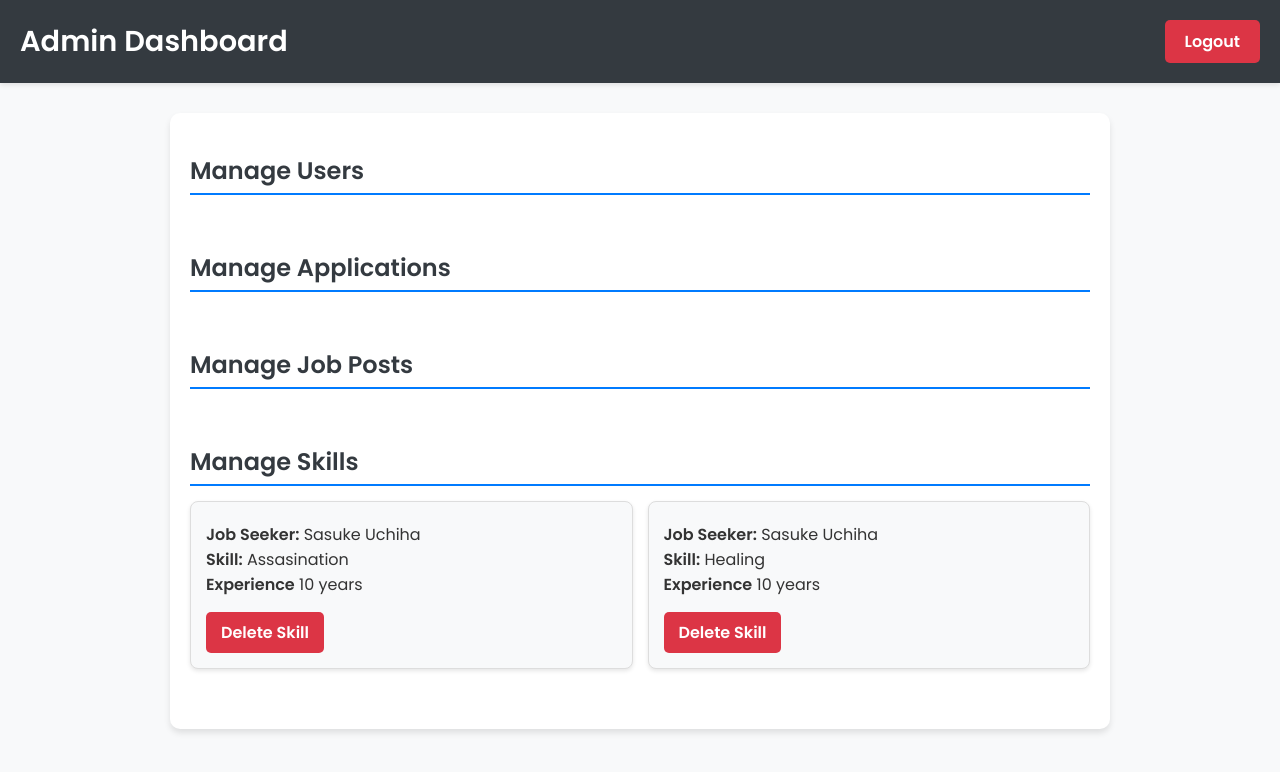
After one commit to Akhlakur07/Job-Hunt, a Django app: template jobs/templates/jobs/admin_dashboard.html in a window 1280 px wide. The commit adds this page. Shown: the top 772 px of the page. Run offline with Django 5.2, Linux system fonts and the light colour scheme; the template is opened without the code that fills it: values that come from a table or form of the project are taken from there, others are empty; data comes from the database, SQL or seed files in the repository; both versions use the stored data as it was after the commit.

Commit message:
Admin Panel Added

```diff
--- a/jobs/models.py
+++ b/jobs/models.py
@@ -3,6 +3,7 @@ from django.db import models
 class user(models.Model):
     username = models.CharField(max_length=100, primary_key=True)
     password = models.CharField(max_length=100, unique=True)
+    is_admin = models.BooleanField(default=False)
     address = models.CharField(max_length=300, null=True, blank=True)
     bio = models.CharField(max_length=400, null=True, blank=True)
     profile_pic = models.ImageField(upload_to="profile_pics", blank=True)
--- /dev/null
+++ b/jobs/static/jobs/admin_dashboard.css
@@ -0,0 +1,122 @@
+@import url('https://fonts.googleapis.com/css2?family=Poppins:wght@400;600&display=swap');
+
+body {
+    font-family: 'Poppins', sans-serif;
+    margin: 0;
+    padding: 0;
+    background-color: #f8f9fa;
+    color: #333;
+}
+
+header {
+    background: #343a40;
+    color: #fff;
+    padding: 20px;
+    display: flex;
+    justify-content: space-between;
+    align-items: center;
+    box-shadow: 0 2px 5px rgba(0, 0, 0, 0.1);
+}
+
+header h1 {
+    margin: 0;
+    font-size: 1.8rem;
+}
+
+header .logout a {
+    background: #dc3545;
+    color: #fff;
+    padding: 10px 20px;
+    border-radius: 5px;
+    text-decoration: none;
+    font-weight: bold;
+    transition: background 0.3s ease;
+}
+
+header .logout a:hover {
+    background: #b02a37;
+}
+
+main {
+    max-width: 900px;
+    margin: 30px auto;
+    padding: 20px;
+    background: #fff;
+    border-radius: 10px;
+    box-shadow: 0 4px 6px rgba(0, 0, 0, 0.1);
+}
+
+section {
+    margin-bottom: 40px;
+}
+
+section h2 {
+    font-size: 1.5rem;
+    color: #343a40;
+    border-bottom: 2px solid #007bff;
+    padding-bottom: 5px;
+    margin-bottom: 15px;
+}
+
+.list-container {
+    display: flex;
+    flex-wrap: wrap;
+    gap: 15px;
+}
+
+.item {
+    background: #f8f9fa;
+    border: 1px solid #ddd;
+    padding: 15px;
+    border-radius: 8px;
+    flex: 1 1 calc(45% - 20px);
+    box-shadow: 0 2px 4px rgba(0, 0, 0, 0.1);
+}
+
+.item p {
+    margin: 5px 0;
+}
+
+.btn {
+    display: inline-block;
+    padding: 8px 15px;
+    margin-top: 10px;
+    text-decoration: none;
+    border-radius: 5px;
+    color: #fff;
+    font-weight: bold;
+    transition: background 0.3s ease;
+}
+
+.btn.accept {
+    background: #28a745;
+}
+
+.btn.accept:hover {
+    background: #218838;
+}
+
+.btn.reject {
+    background: #ffc107;
+    color: #212529;
+}
+
+.btn.reject:hover {
+    background: #e0a800;
+}
+
+.btn.neutral {
+    background: #17a2b8;
+}
+
+.btn.neutral:hover {
+    background: #138496;
+}
+
+.btn.del {
+    background: #dc3545;
+}
+
+.btn.del:hover {
+    background: #b02a37;
+}
--- a/jobs/static/jobs/logins.css
+++ b/jobs/static/jobs/logins.css
@@ -43,7 +43,7 @@ form label {
 }
 
 form input {
-    width: 100%;
+    width: 94%;
     padding: 10px;
     margin-top: 5px;
     margin-bottom: 15px;
@@ -59,6 +59,7 @@ button {
     color: white;
     border: none;
     border-radius: 5px;
+    margin-top: 20px;
 }
 
 button:hover {
--- /dev/null
+++ b/jobs/templates/jobs/admin_dashboard.html
@@ -0,0 +1,90 @@
+<!DOCTYPE html>
+<html lang="en">
+<head>
+    <meta charset="UTF-8">
+    <meta name="viewport" content="width=device-width, initial-scale=1.0">
+    <title>Admin Dashboard</title>
+    {% load static %}
+    <link rel="stylesheet" href="{% static 'jobs/admin_dashboard.css' %}">
+</head>
+<body>
+    <header>
+        <h1>Admin Dashboard</h1>
+        <div class="logout">
+            <a href="{% url 'user_logout' %}">Logout</a>
+        </div>
+    </header>
+
+    <main>
+        <section>
+            <h2>Manage Users</h2>
+            <div class="list-container">
+                {% for user in users %}
+                {% if user.is_admin == False %}
+                <div class="item">
+                    <p><strong>Username:</strong> {{ user.username }}</p>
+                    <a class="btn del" href="{% url 'delete_user' user.username %}" onclick="return confirm('Are you sure you want to delete this user?');">Delete User</a>
+                </div>
+                {% endif %}
+                {% endfor %}
+            </div>
+        </section>
+
+        <section>
+            <h2>Manage Applications</h2>
+            <div class="list-container">
+                {% for application in applications %}
+                <div class="item">
+                    <p>
+                        <strong>Job:</strong> {{ application.job_id.title }} <br>
+                        <strong>Applicant:</strong> {{ application.j_username }} <br>
+                        {% if application.accepted %}
+                        <strong>Status:</strong> Accepted
+                        {% elif application.rejected %}
+                        <strong>Status:</strong> Rejected
+                        {% else %}
+                        <strong>Status:</strong> Pending
+                        {% endif %}
+                    </p>
+                    <a class="btn accept" href="{% url 'manage_application' application.id 'accept' %}">Accept</a>
+                    <a class="btn reject" href="{% url 'manage_application' application.id 'reject' %}">Reject</a>
+                    <a class="btn neutral" href="{% url 'manage_application' application.id 'pending' %}">Pending</a>
+                    <a class="btn del" href="{% url 'delete_application_a' application.id %}" onclick="return confirm('Are you sure you want to delete this application?');">Delete</a>
+                </div>
+                {% endfor %}
+            </div>
+        </section>
+
+        <section>
+            <h2>Manage Job Posts</h2>
+            <div class="list-container">
+                {% for job in job_posts %}
+                <div class="item">
+                    <p>
+                        <strong>Company:</strong> {{ job.c_username }} <br>
+                        <strong>Title:</strong> {{ job.title }}
+                    </p>
+                    <a class="btn del" href="{% url 'delete_job_a' job.job_id %}" onclick="return confirm('Are you sure you want to delete this job post?');">Delete Job</a>
+                </div>
+                {% endfor %}
+            </div>
+        </section>
+
+        <section>
+            <h2>Manage Skills</h2>
+            <div class="list-container">
+                {% for skill in skills %}
+                <div class="item">
+                    <p>
+                        <strong>Job Seeker:</strong> {{ skill.job_hunter }} <br>
+                        <strong>Skill:</strong> {{ skill.skill_name }} <br>
+                        <strong>Experience</strong> {{ skill.experience }} years
+                    </p>
+                    <a class="btn del" href="{% url 'delete_skill_a' skill.id %}">Delete Skill</a>
+                </div>
+                {% endfor %}
+            </div>
+        </section>
+    </main>
+</body>
+</html>
--- a/jobs/templates/jobs/homes.html
+++ b/jobs/templates/jobs/homes.html
@@ -20,7 +20,6 @@
         {% if messages %}
             <ul class="messages">
                 {% for i in messages %}
-                    {% comment %} <li{% if message.tags %} class="{{ i.tags }}"{% endif %}>{{ i }}</li> {% endcomment %}
                     <li class="{{ i.tags }}">{{ i }}</li>
                 {% endfor %}
             </ul>
@@ -33,7 +32,7 @@
             </div>
         {% elif user_type == "Company" %}
             <div class="actions">
-                <a href="{% url 'company_dashboard' %}" class="btn">Post Jobs</a>
+                <a href="{% url 'view_jobs' %}" class="btn">All Jobs</a>
             </div>
         {% endif %}
         <div class="featured-jobs">
--- a/jobs/urls.py
+++ b/jobs/urls.py
@@ -15,4 +15,10 @@ urlpatterns = [
     path('jobs/apply/<int:job_id>/', views.apply_for_job, name='apply_for_job'),
     path('company/applications/', views.view_applications, name='view_applications'),
     path('company/application/<int:application_id>/<str:action>/', views.manage_application, name='manage_application'),
+    path('admin-c/', views.admin_dashboard, name='admin_dashboard'),
+    path('admin-c/delete_user/<str:user_id>/', views.delete_user, name='delete_user'),
+    path('admin-c/manage_application/<int:application_id>/<str:action>/', views.approve_application, name='manage_application'),
+    path('admin-c/delete_skill/<int:skill_id>/', views.delete_skill_a, name='delete_skill_a'),
+    path('admin-c/delete_job/<int:job_id>/', views.delete_job_a, name='delete_job_a'),
+    path('admin-c/delete_application/<int:application_id>/', views.delete_application_a, name='delete_application_a'),
 ]
```
Also changed, not shown: jobs/templates/jobs/view_jobs.html (+8 -0 lines), jobs/views.py (+62 -1 lines), db.sqlite3, jobs/migrations/0004_alter_apply_unique_together_user_is_admin.py (added), 1 other file.
